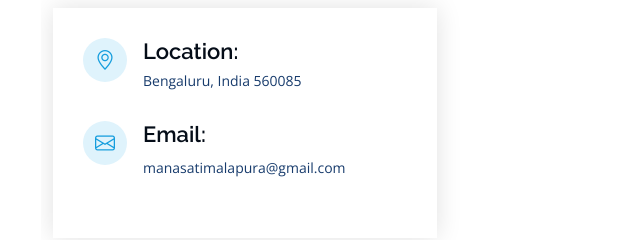
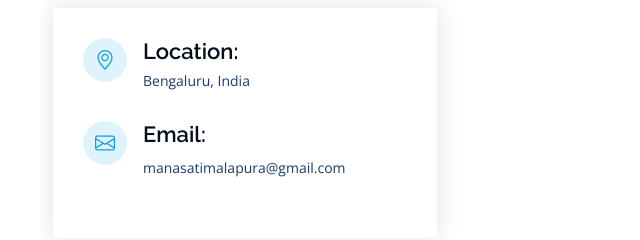
Before and after one commit to manasa-t/manasa-t, a website: page index.html in a window 1280 px wide. Shown: the part 6266-6506 px from the top of the page, 259-899 px from the left. Drawn offline with nearby package versions, Linux system fonts and the light colour scheme.

Commit message:
Pincode removed

```diff
--- a/index.html
+++ b/index.html
@@ -691,7 +691,7 @@ If you are looking for a developer who is not only experienced and knowledgeable
               <div class="address">
                 <i class="bi bi-geo-alt"></i>
                 <h4>Location:</h4>
-                <p>Bengaluru, India 560085</p>
+                <p>Bengaluru, India </p>
               </div>
 
               <div class="email">
```
